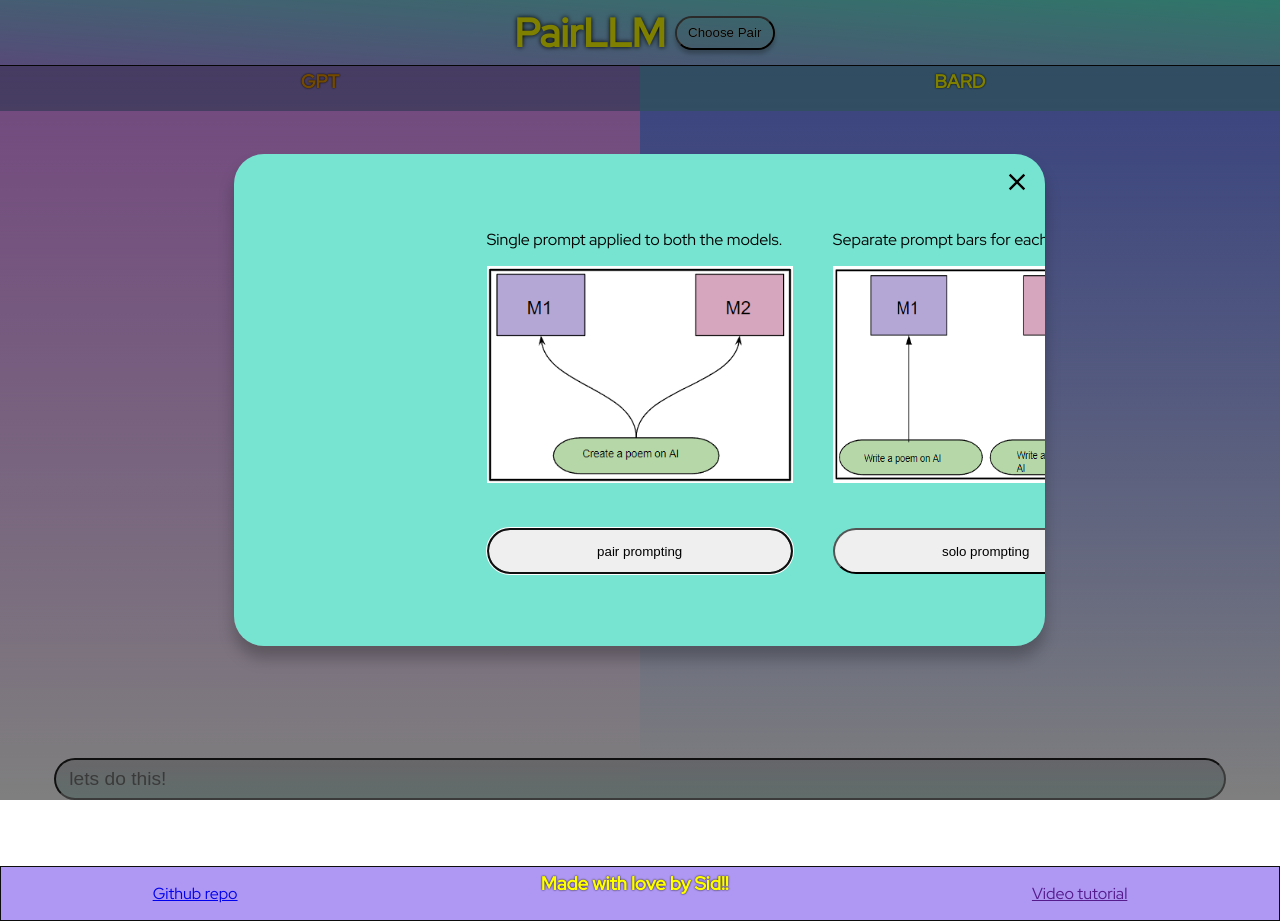
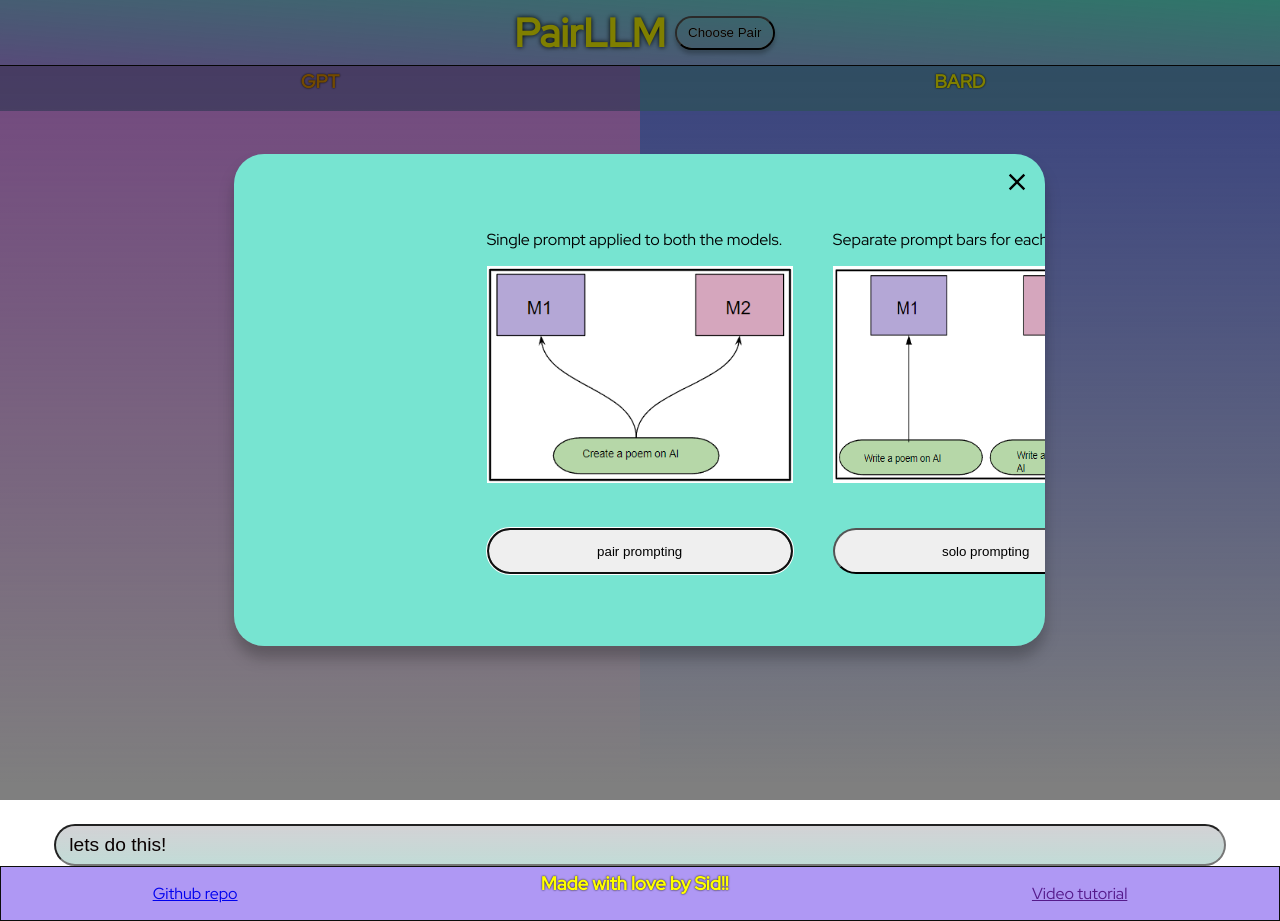
Before and after one commit to Sidharth004/pairllm, a React (Vite) app in the folder pairllm/: page / in a window 1280 px wide. Built offline with nearby package versions, Linux system fonts and the light colour scheme.

Commit message:
adjust promptbar position

```diff
--- a/pairllm/src/ChatInterface.jsx
+++ b/pairllm/src/ChatInterface.jsx
@@ -89,7 +89,7 @@
             }
 }
     return(
-            <div>
+            <div className="ChatInterface">
 
                 <div className="chat-box">
 
--- a/pairllm/src/lhs.css
+++ b/pairllm/src/lhs.css
@@ -4,12 +4,18 @@
     height: 100vh;
     /* width: 100vw; */
 }
-
+.ChatInterface{
+    position: relative;
+}
+::placeholder {
+    color: rgb(10, 1, 1);
+    opacity: 1; /* Firefox */
+  }
 .chat-box{
     /* width: 100vw; */
     height: 100vh;
     display: flex;
-    position: relative;
+    /* position: relative; */
 
 
 
@@ -27,16 +33,20 @@
 
 .prompt_area{
 
-
+    position: absolute;
+    bottom: 0;
     width:100%;
     display: flex;
+    z-index: 2;
     justify-content: center;
    align-items: center;
     position: absolute;
+    backdrop-filter: blur(70px);
     /* display: flex; */
-    bottom: 0;
+
     /* left: 0;
     right: 0; */
+    margin-top: -20px;
 
 
 
@@ -50,20 +60,20 @@
     /* outline: invert; */
     /* background: rgba(0, 0, 0, 0.25); */
     background: linear-gradient(180deg, rgba(10, 6, 21, 0.18) 0%, rgba(10, 113, 95, 0.25) 100%);
-
+    backdrop-filter: blur(10px);
      padding: 8px;
-     color: rgb(6, 31, 53);
+     color: rgb(0, 0, 0);
      font-size: larger;
     /* padding-right: 14px; */
 }
 
 
 .chat-log1{
-
+    z-index: 1;
     background: linear-gradient(180deg, rgba(255, 0, 255, 0.20) 0%, rgba(255, 214, 255, 0.00) 100%), linear-gradient(180deg, rgba(223, 179, 255, 0.95) 0%, rgba(145, 42, 220, 0.00) 100%);;
     /* background: #626868; */
     /* max-width: 50%; */
-    height: 100vh;
+    height: 90vh;
     /* padding: 20px; */
     /* display: flex;
     flex-direction: row; */
@@ -100,10 +110,11 @@
     flex-shrink: 0;
 }
 .chat-log2{
+    z-index: 1;
     background: linear-gradient(180deg, rgba(135, 172, 254, 0.20) 0%, rgba(187, 208, 255, 0.00) 100%), linear-gradient(180deg, #6E7EFF 0%, rgba(15, 23, 89, 0.00) 100%);
     /* background: #FFE2FE; */
     /* width: 50vw; */
-    height: 100vh;
+    height: 90vh;
     /* display: flex;
     flex-direction: row; */
     text-align: left;
```
